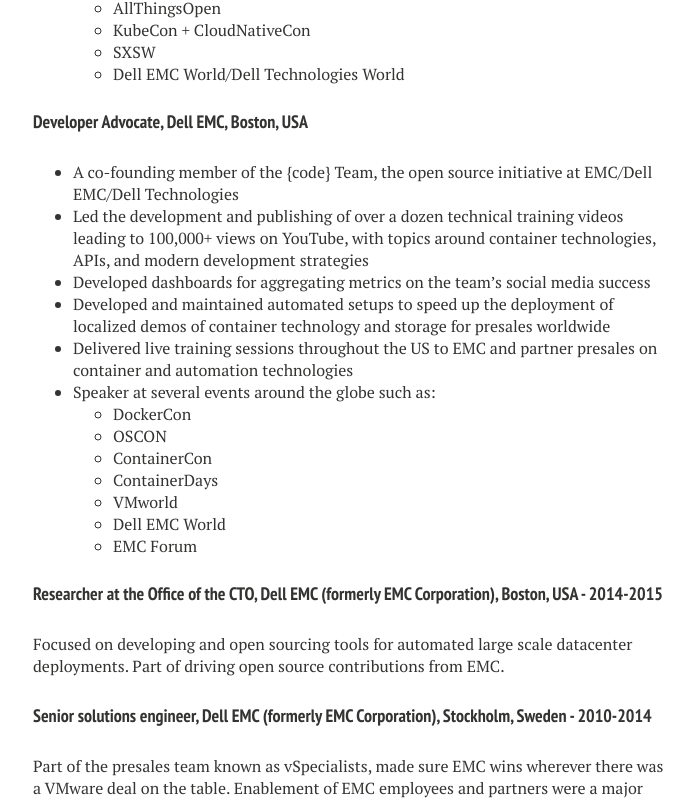
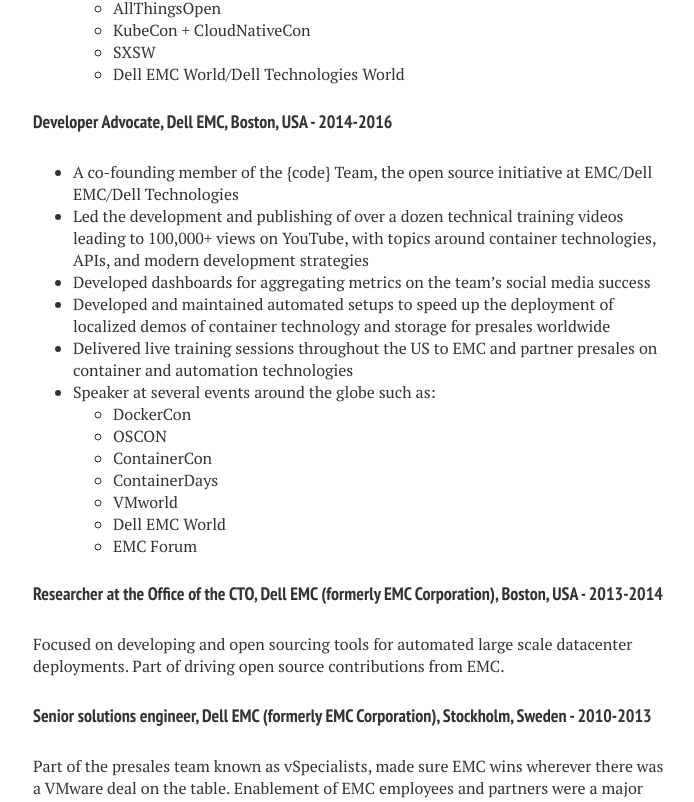
Before and after one commit to jonasrosland/old-blog, a Jekyll site: the page built from open-for-a-new-role.md, in a window 1280 px wide and 1400 px high, scrolled down 1329 px. Shown: the part 150-952 px from the top of the window, without its empty margins (287-981 px from the left). Built offline with Jekyll 4.4.1, drawn with Linux system fonts in a browser that asks for light colours; nearby versions of some CDN libraries; some of the changed text lies outside the part shown.

Commit message:
Added correct years

```diff
--- a/open-for-a-new-role.md
+++ b/open-for-a-new-role.md
@@ -13,7 +13,7 @@ permalink: /open-for-a-new-role.html
 
 ### Work and leadership experience
 
-#### Open Source Community Manager, {code}, Dell Technologies, Boston, USA
+#### Open Source Community Manager, {code}, Dell Technologies, Boston, USA - 2016-2018
 Main responsibilities included planning and launching of the open source-focused **{code} Community** and its associated **DevHigh5** and **{code} Catalyst** programs. Always with a community-first mindset, defending the community from internal forces.
 
 {code} was a strategic open source initiative supported by executive management driven by three main principles of a community first mindset:
@@ -47,7 +47,7 @@ The {code} Team contributed to and created open source projects, acted in the in
    - SXSW
    - Dell EMC World/Dell Technologies World
 
-#### Developer Advocate, Dell EMC, Boston, USA
+#### Developer Advocate, Dell EMC, Boston, USA - 2014-2016
  - A co-founding member of the {code} Team, the open source initiative at EMC/Dell EMC/Dell Technologies
  - Led the development and publishing of over a dozen technical training videos leading to 100,000+ views on YouTube, with topics around container technologies, APIs, and modern development strategies
  - Developed dashboards for aggregating metrics on the team's social media success
@@ -62,11 +62,11 @@ The {code} Team contributed to and created open source projects, acted in the in
    - Dell EMC World
    - EMC Forum
 
-#### Researcher at the Office of the CTO, Dell EMC (formerly EMC Corporation), Boston, USA - 2014-2015
+#### Researcher at the Office of the CTO, Dell EMC (formerly EMC Corporation), Boston, USA - 2013-2014
 
 Focused on developing and open sourcing tools for automated large scale datacenter deployments. Part of driving open source contributions from EMC.
 
-#### Senior solutions engineer, Dell EMC (formerly EMC Corporation), Stockholm, Sweden - 2010-2014
+#### Senior solutions engineer, Dell EMC (formerly EMC Corporation), Stockholm, Sweden - 2010-2013
 
 Part of the presales team known as vSpecialists, made sure EMC wins wherever there was a VMware deal on the table. Enablement of EMC employees and partners were a major priority. From 2012 a part of the Software-Defined Specialists, focused on cloud management and new application development methods.
 
```
